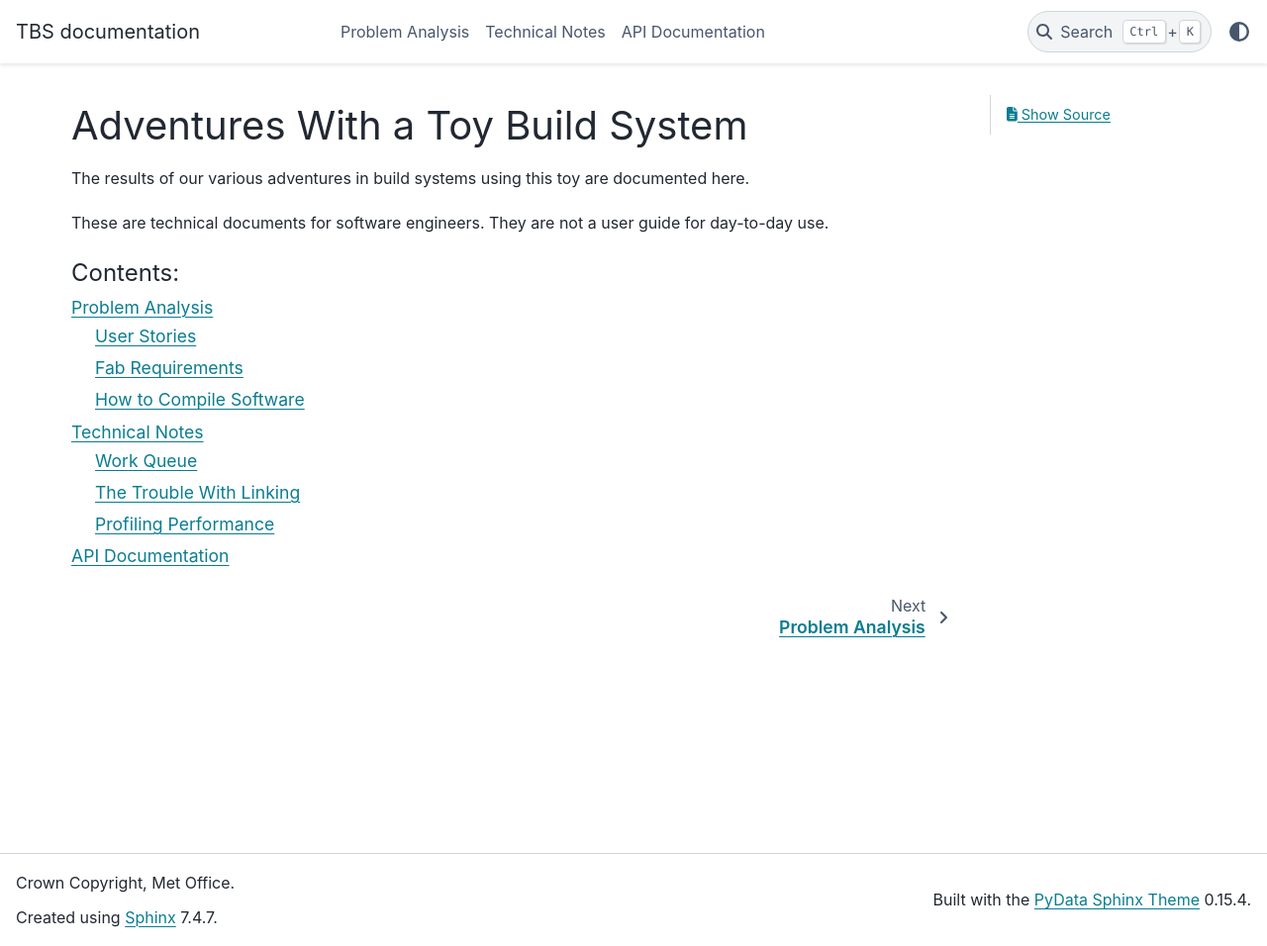
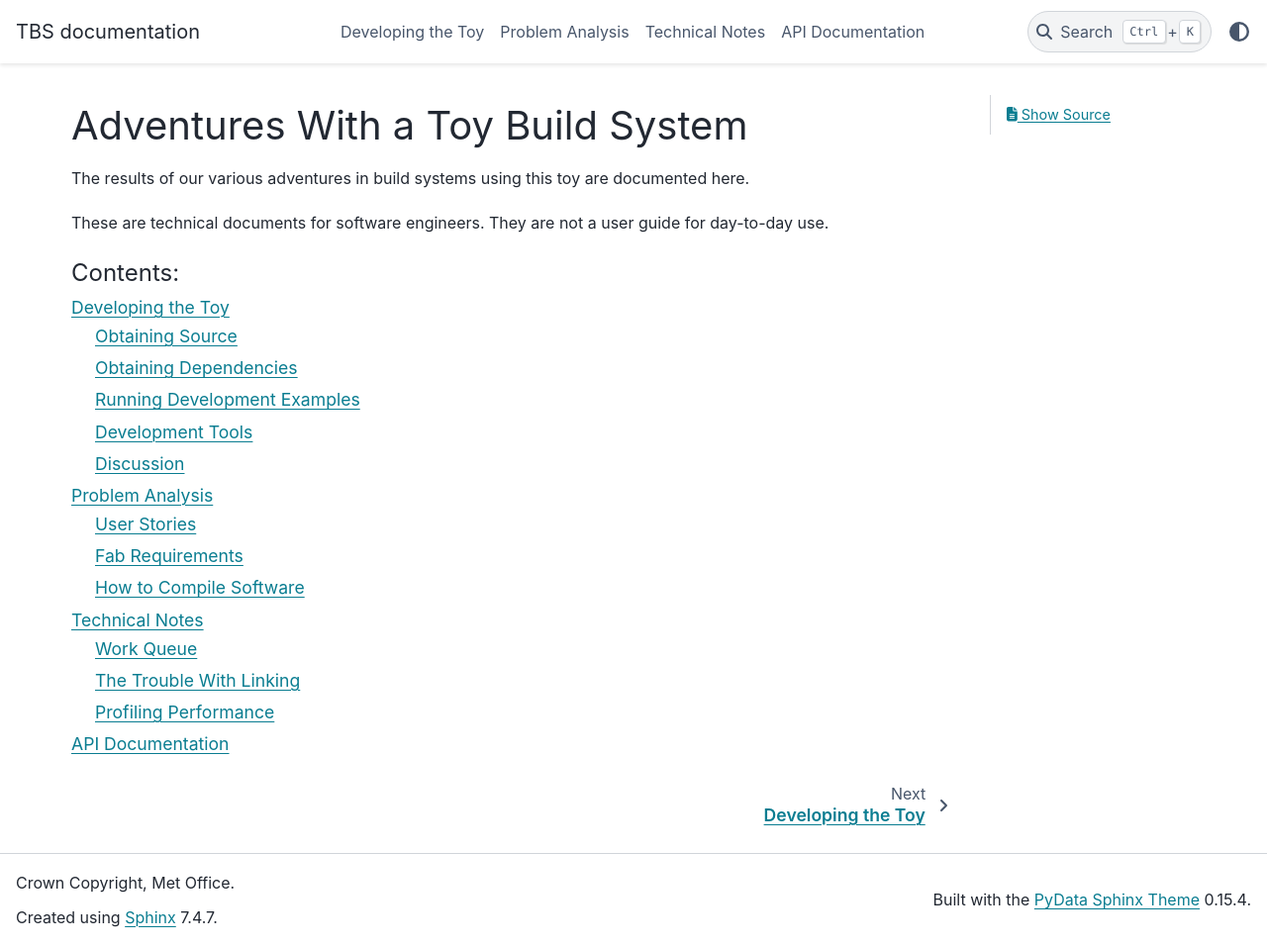
Before and after one commit to MetOffice/fab, a Sphinx documentation site: the page built from documentation/index.rst, in a window 1280 px wide and 956 px high. Shown: the whole window at 99% size. Built offline with Sphinx 7.4.7 and the PyData theme 0.15.4, drawn with Linux system fonts in a browser that asks for light colours; pages that are not in the unit, such as notebooks, are missing from menus; some of the changed lines change nothing that is shown.

Commit message:
Information for new starters. (MetOffice/ToyBuildSystem#67)

```diff
--- /dev/null
+++ b/documentation/development.rst
@@ -0,0 +1,70 @@
+Developing the Toy
+##################
+
+Being an introduction for those wishing to add to, or just experiment with, the
+toy build system.
+
+
+Obtaining Source
+================
+
+We use a fairly standard GitHub process. If you are interested in playing with
+the toy as it stands, just clone the `primary repository`_.
+
+.. _primary repository: https://github.com/MetOffice/ToyBuildSystem.git
+
+On the other hand, if you are interested in submitting patches, fork that
+repository, clone your fork, create branches on your clone, push them to your
+fork and raise "pull requests" against the primary repository.
+
+Review is required before a change is accepted.
+
+
+Obtaining Dependencies
+======================
+
+A ``pyproject.toml`` file is provided which allows dependencies to be installed
+using ``pip install`` at the project root directory.
+
+If you are just looking to run the toy, use: ``pip install .``
+
+Our development tools are available using: ``pip install .[dev]``
+
+Finally, if you want to build the documentation, use: ``pip install .[doc]``
+
+
+Running Development Examples
+============================
+
+In the directory ``test/development`` you will find example builds which may be
+used to exercise the toy. ``skeleton.fabfile`` will build the "Skeleton"
+application from the LFRic core repository. Meanwhile, ``atmosphere.fabfile``
+will build the full atmosphere model from the LFRic applications repository.
+
+Both these builds require XIOS, which does not currently support the
+``pkg_config`` tool we use for locating prerequisite library resources. This
+could be circumvented easily by providing our own local ``pkg_config`` files
+for it. Instead we exercise the command-line override for 3rd party package
+details, in the ``run`` script. Use it as a substitute for calling the toy
+directly. e.g. ``run -j 4 -v --fabfile skeleton.fabfile``
+
+
+Development Tools
+=================
+
+We use the ``pytest`` tool for unit testing. Point it at the correct directory
+with ``pytest test/unit-test``.
+
+The ``mypy`` tool is used for static type analysis. It should run on both the
+source and unit tests: ``mypy source test/unit-test``.
+
+Source code style is enforced using the ``ruff`` tool. Source can be coerced
+using ``ruff format source test/unit-test`` and checked using
+``ruff check source test/unit-test``.
+
+
+Discussion
+==========
+
+The primary repository has "Discussions" enabled. If you have any questions
+feel free to ask them there.
--- a/documentation/index.rst
+++ b/documentation/index.rst
@@ -11,6 +11,7 @@ for day-to-day use.
    :maxdepth: 2
    :caption: Contents:
 
+   development
    analysis/index
    notes/index
    api
```
